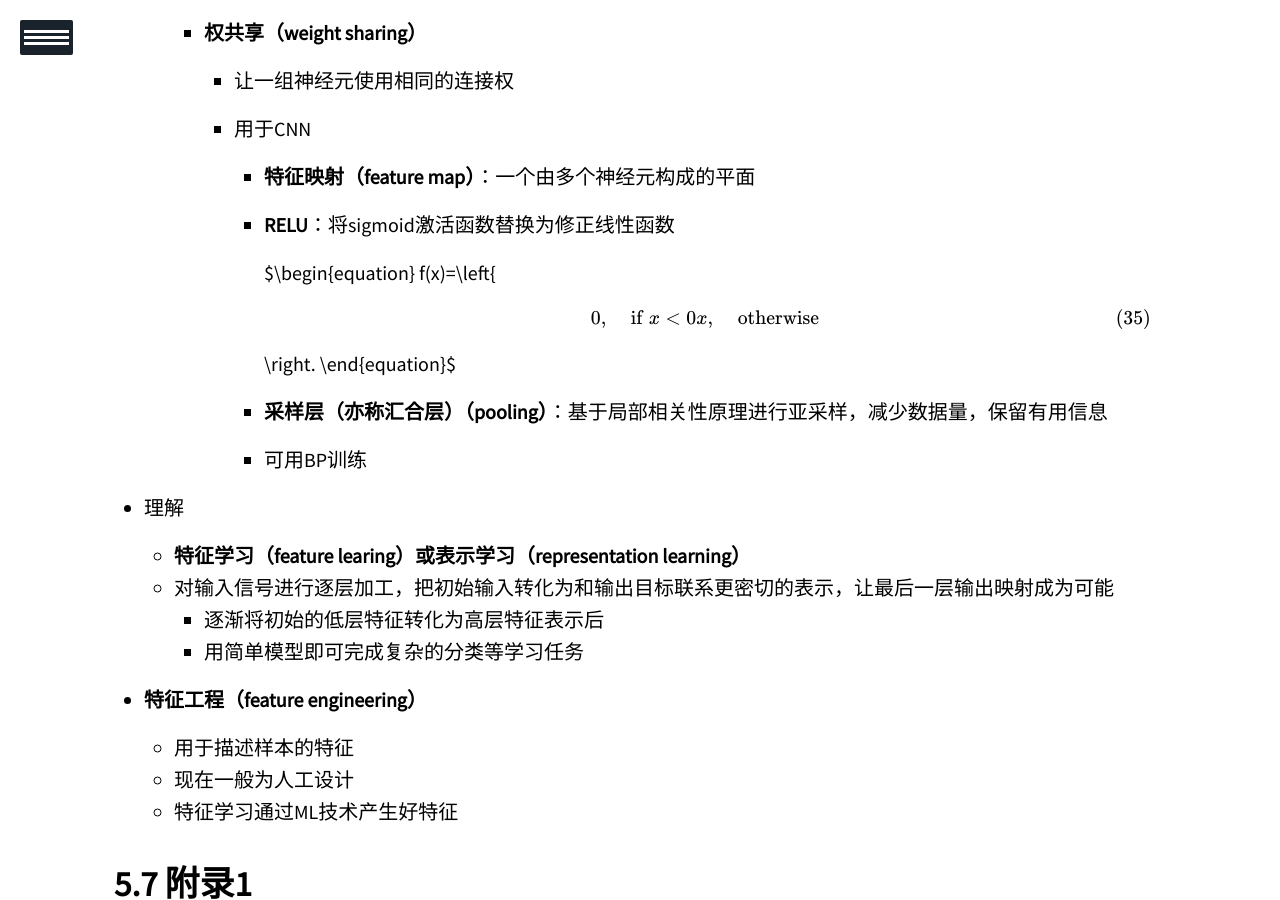
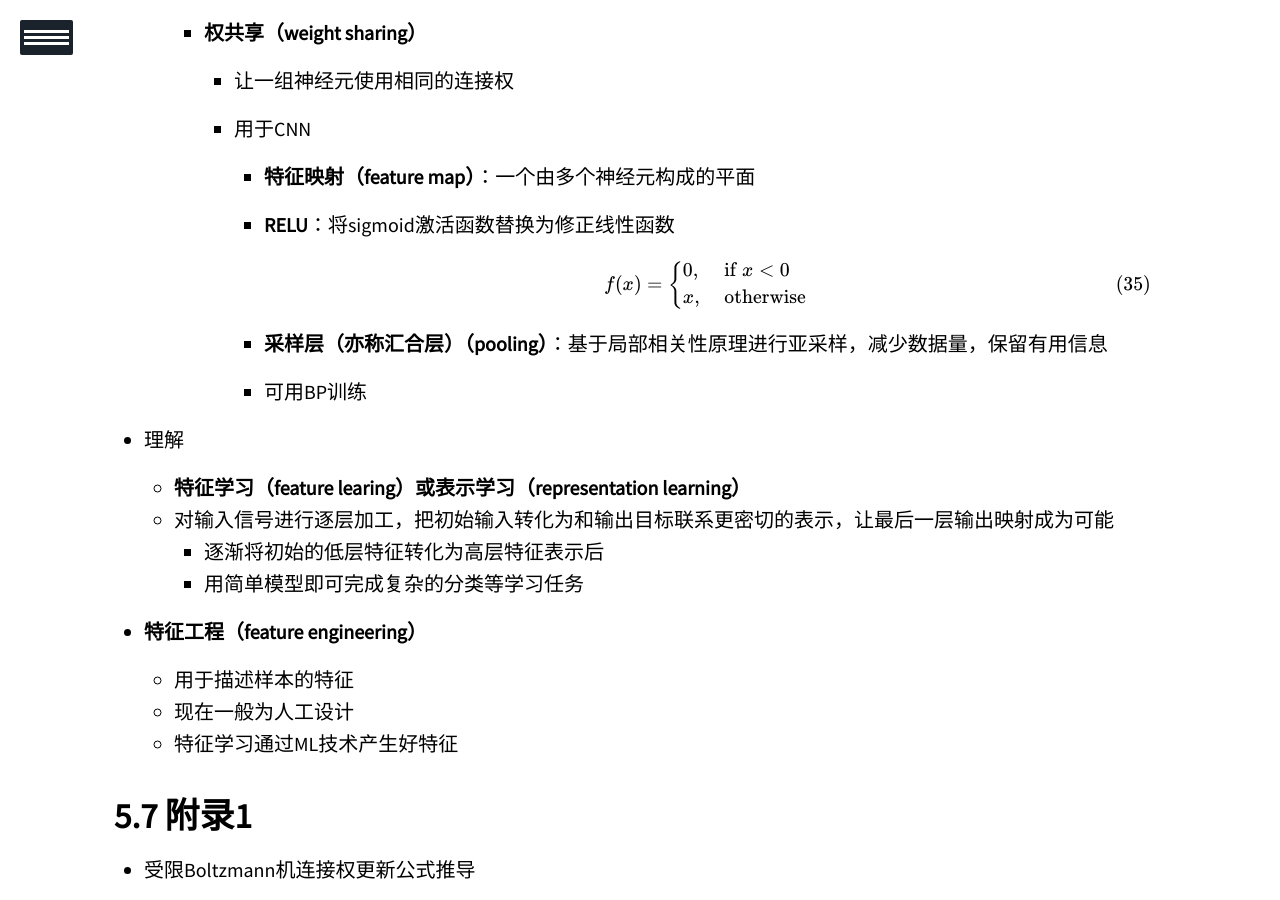
Before and after one commit to WangXiCindy/wangxicindy.github.io, a Jekyll site: the page built from _posts/2020-9-26-机器学习笔记.md, in a window 1280 px wide and 900 px high, scrolled down 104354 px. Built offline with Jekyll 4.4.1, drawn with Linux system fonts in a browser that asks for light colours; our own code applies the rules of GitHub Pages for plain Markdown files; formulas are drawn with MathJax 3; a script that is not in the unit is left out.

Commit message:
change array

```diff
--- a/_posts/2020-9-26-机器学习笔记.md
+++ b/_posts/2020-9-26-机器学习笔记.md
@@ -2998,12 +2998,12 @@ description: 本文为周志华老师《机器学习》（西瓜书）的学习
 
         - **RELU**：将sigmoid激活函数替换为修正线性函数
 
-          $\begin{equation}
-          f(x)=\left\{\begin{array}{ll}
-          0, & \text { if } x<0 \\
-          x, & \text { otherwise }
-          \end{array}\right.
-          \end{equation}$
+            $$
+            f(x)=\left\{\begin{array}{ll}
+            0, & \text { if } x<0 \\
+            x, & \text { otherwise }
+            \end{array}\right.
+            $$
 
         - **采样层（亦称汇合层）（pooling）**：基于局部相关性原理进行亚采样，减少数据量，保留有用信息
 
```
